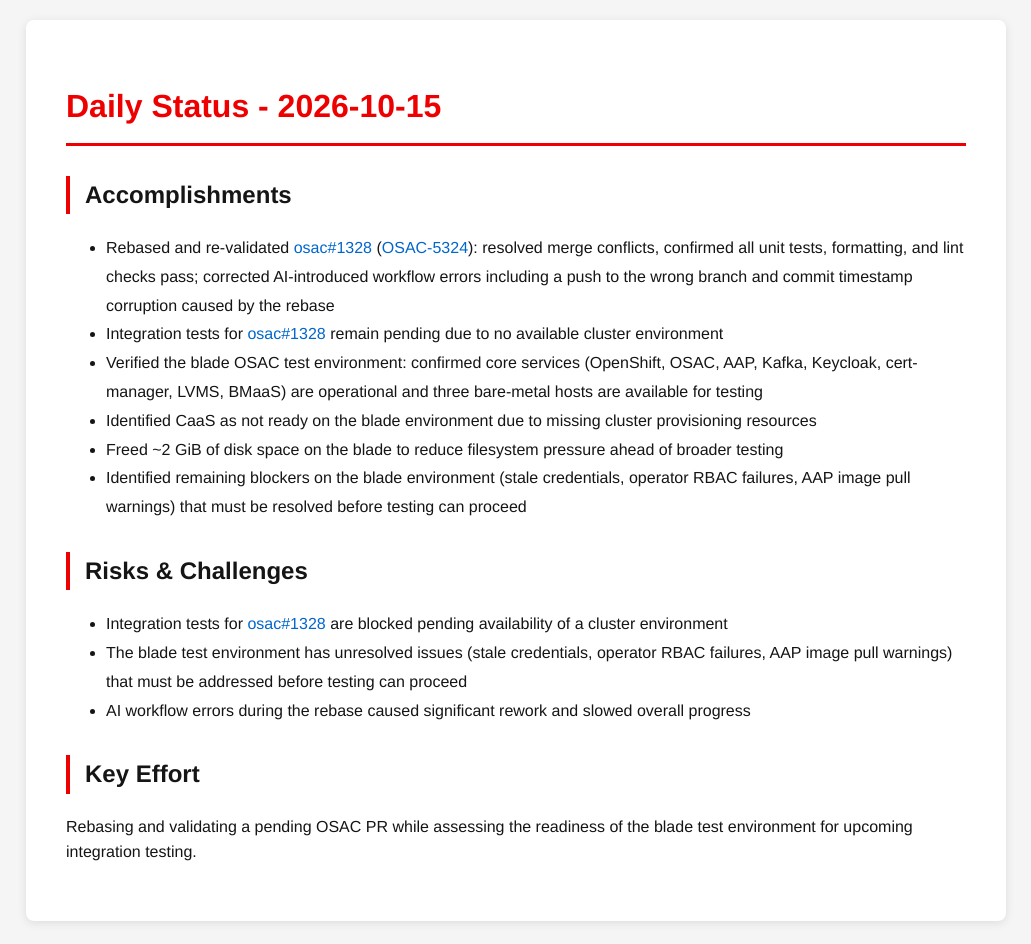
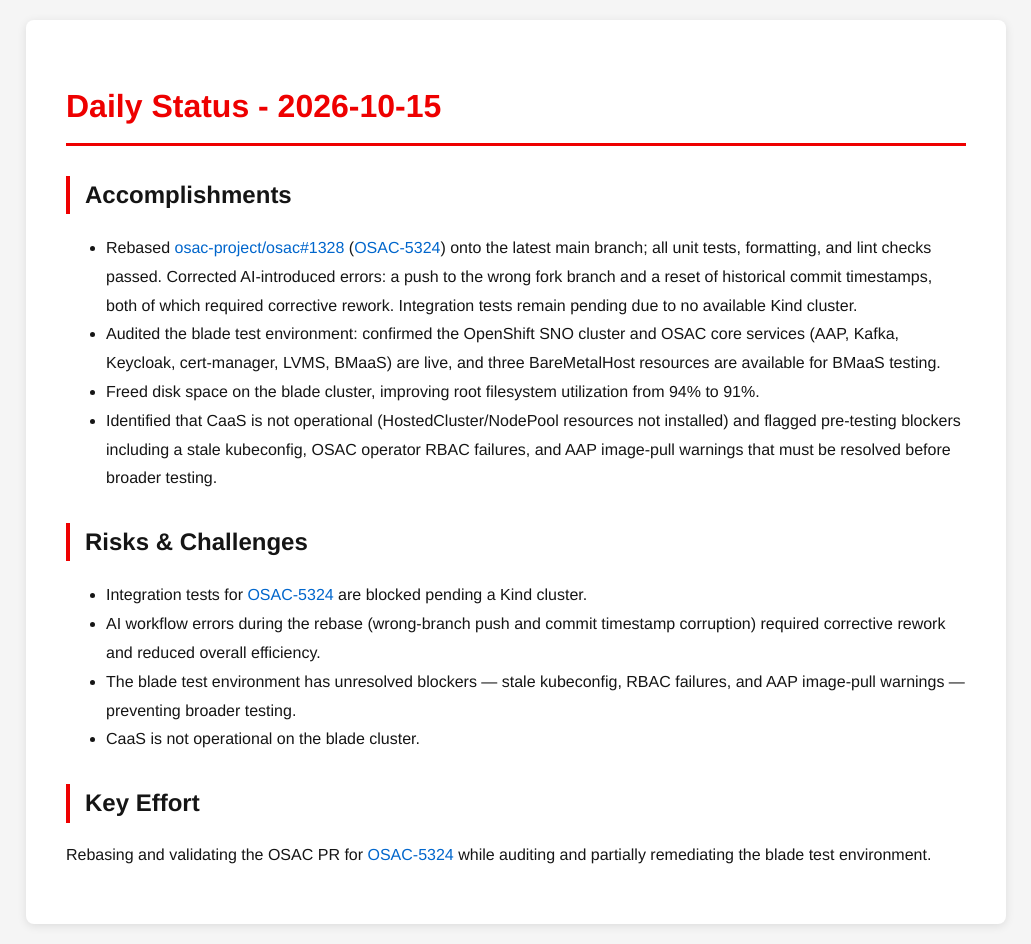
Before and after one commit to tzvatot/daily-status, a Jekyll site: the page built from 2026-10-15.md, in a window 1280 px wide. Shown: the whole page, without its empty margins (124-1155 px from the left). Built offline with Jekyll 4.4.1, drawn with Linux system fonts in a browser that asks for light colours.

Commit message:
Daily status update - 2026-10-15

```diff
--- a/2026-10-15.md
+++ b/2026-10-15.md
@@ -7,17 +7,16 @@
 # Daily Status - 2026-10-15
 
 ## Accomplishments
-- Rebased and re-validated [osac#1328](https://github.com/osac-project/osac/pull/1328) ([OSAC-5324](https://redhat.atlassian.net/browse/OSAC-5324)): resolved merge conflicts, confirmed all unit tests, formatting, and lint checks pass; corrected AI-introduced workflow errors including a push to the wrong branch and commit timestamp corruption caused by the rebase
-- Integration tests for [osac#1328](https://github.com/osac-project/osac/pull/1328) remain pending due to no available cluster environment
-- Verified the blade OSAC test environment: confirmed core services (OpenShift, OSAC, AAP, Kafka, Keycloak, cert-manager, LVMS, BMaaS) are operational and three bare-metal hosts are available for testing
-- Identified CaaS as not ready on the blade environment due to missing cluster provisioning resources
-- Freed ~2 GiB of disk space on the blade to reduce filesystem pressure ahead of broader testing
-- Identified remaining blockers on the blade environment (stale credentials, operator RBAC failures, AAP image pull warnings) that must be resolved before testing can proceed
+- Rebased [osac-project/osac#1328](https://github.com/osac-project/osac/pull/1328) ([OSAC-5324](https://redhat.atlassian.net/browse/OSAC-5324)) onto the latest main branch; all unit tests, formatting, and lint checks passed. Corrected AI-introduced errors: a push to the wrong fork branch and a reset of historical commit timestamps, both of which required corrective rework. Integration tests remain pending due to no available Kind cluster.
+- Audited the blade test environment: confirmed the OpenShift SNO cluster and OSAC core services (AAP, Kafka, Keycloak, cert-manager, LVMS, BMaaS) are live, and three BareMetalHost resources are available for BMaaS testing.
+- Freed disk space on the blade cluster, improving root filesystem utilization from 94% to 91%.
+- Identified that CaaS is not operational (HostedCluster/NodePool resources not installed) and flagged pre-testing blockers including a stale kubeconfig, OSAC operator RBAC failures, and AAP image-pull warnings that must be resolved before broader testing.
 
 ## Risks & Challenges
-- Integration tests for [osac#1328](https://github.com/osac-project/osac/pull/1328) are blocked pending availability of a cluster environment
-- The blade test environment has unresolved issues (stale credentials, operator RBAC failures, AAP image pull warnings) that must be addressed before testing can proceed
-- AI workflow errors during the rebase caused significant rework and slowed overall progress
+- Integration tests for [OSAC-5324](https://redhat.atlassian.net/browse/OSAC-5324) are blocked pending a Kind cluster.
+- AI workflow errors during the rebase (wrong-branch push and commit timestamp corruption) required corrective rework and reduced overall efficiency.
+- The blade test environment has unresolved blockers — stale kubeconfig, RBAC failures, and AAP image-pull warnings — preventing broader testing.
+- CaaS is not operational on the blade cluster.
 
 ## Key Effort
-Rebasing and validating a pending OSAC PR while assessing the readiness of the blade test environment for upcoming integration testing.
+Rebasing and validating the OSAC PR for [OSAC-5324](https://redhat.atlassian.net/browse/OSAC-5324) while auditing and partially remediating the blade test environment.
```
